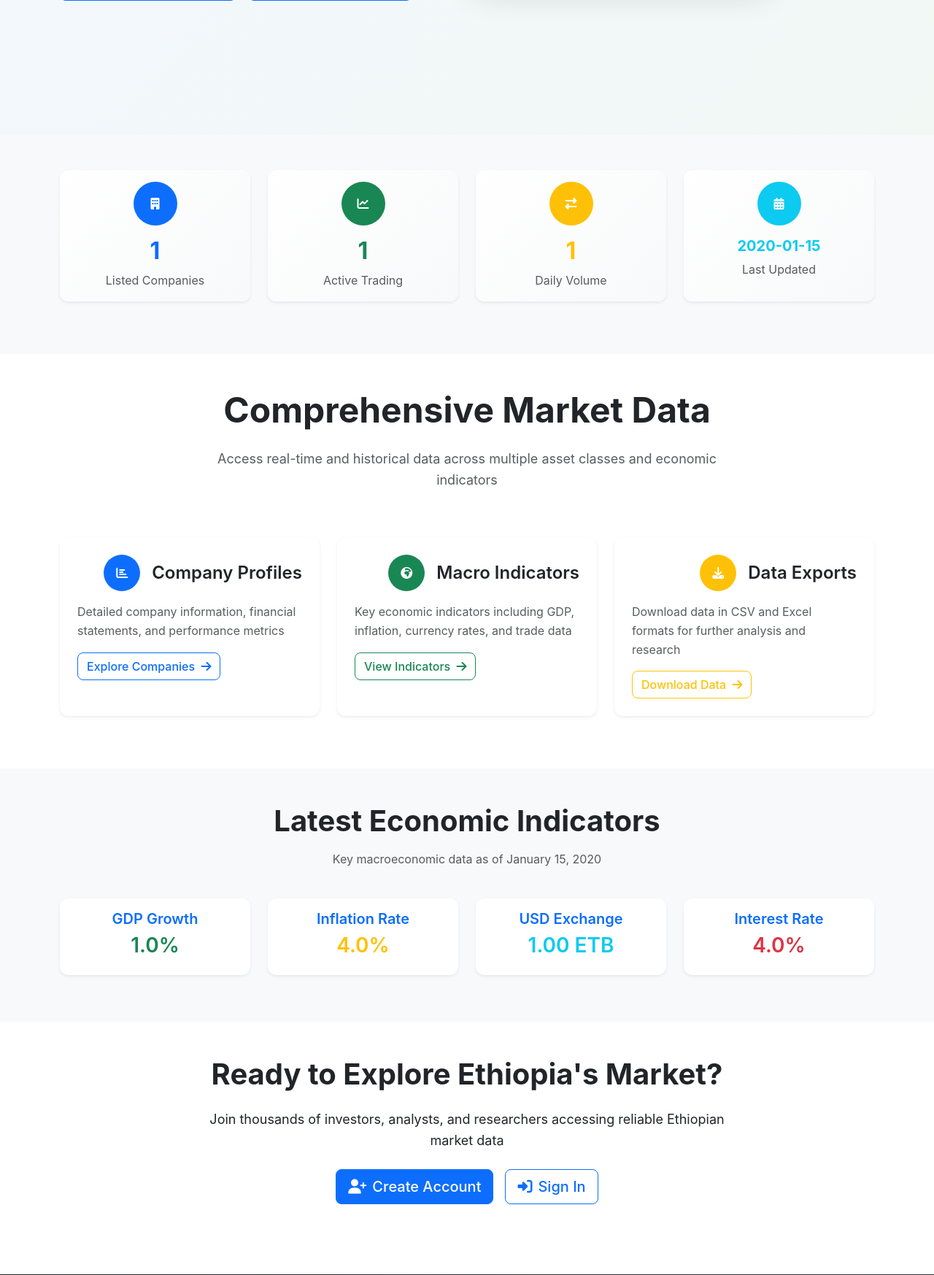
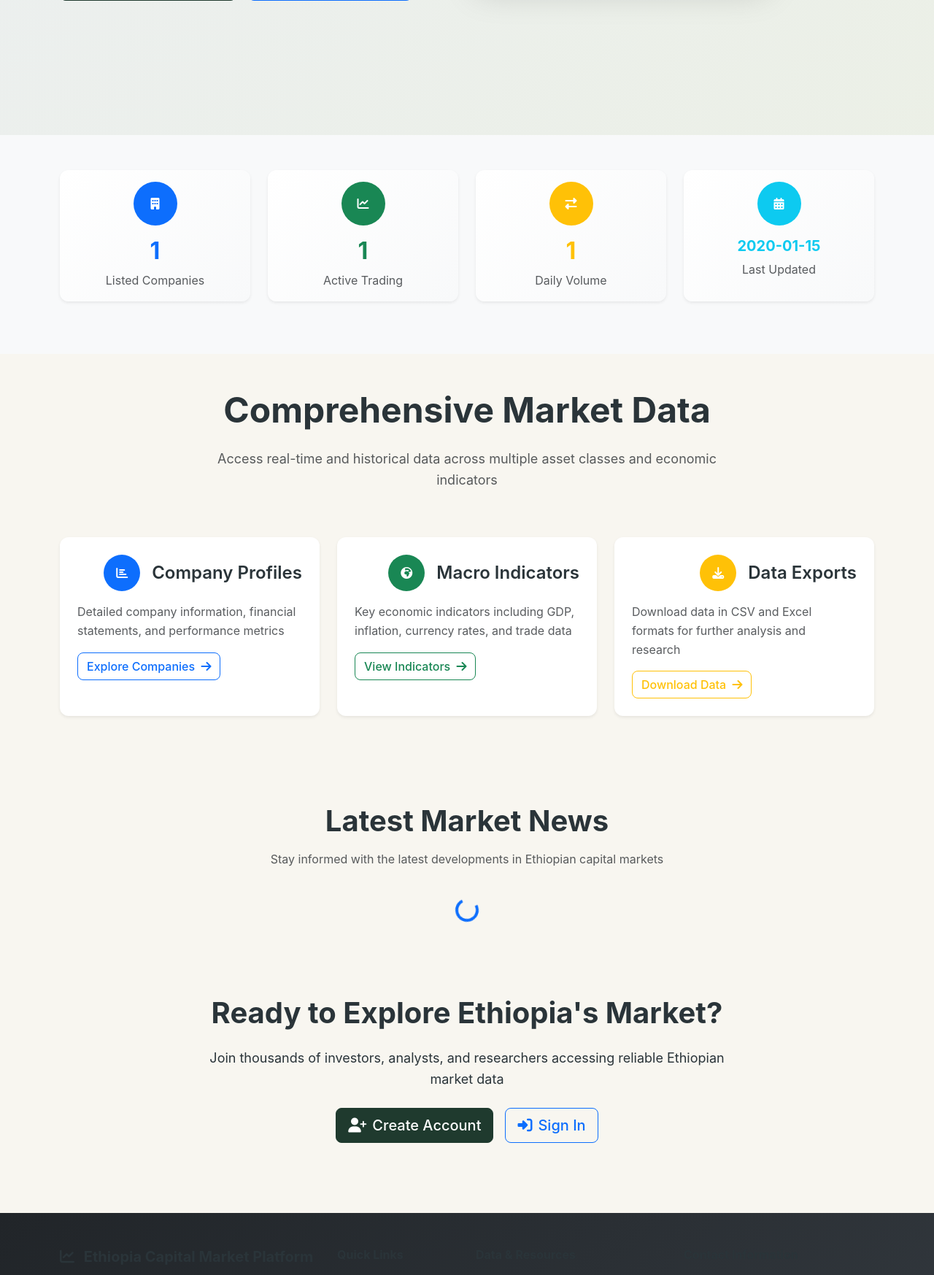
Before and after one commit to abela-21/ethiopia-financial-data, a Flask app: page / in a window 1280 px wide. Shown: the part 626-2373 px from the top of the page at 73% size. Run offline with Flask 3, Linux system fonts and the light colour scheme; tables that the repository leaves empty hold one stand-in row (values such as "Sample post"); some libraries are stand-ins or nearby versions.

Commit message:
Update the homepage to display news and utilize a new color scheme
Replaces economic indicators with news on the homepage, introduces new color scheme in `static/css/style.css`, and adds `news_routes.py` to the API.

Replit-Commit-Author: Agent
Replit-Commit-Session-Id: d90c0c0e-a632-408f-8798-0d23c952e810
Replit-Commit-Screenshot-Url: https://storage.googleapis.com/screenshot-production-us-central1/2f368adc-7e52-4124-b315-06ff67783e08/73eabf9d-60f6-4962-a927-63d29cd2b24c.jpg

```diff
--- a/api/__init__.py
+++ b/api/__init__.py
@@ -4,7 +4,7 @@ from flask import Blueprint
 api_bp = Blueprint('api', __name__)
 
 # Import route modules
-from . import company_routes, financial_routes, stock_routes, macro_routes, market_routes, download_routes
+from . import company_routes, financial_routes, stock_routes, macro_routes, market_routes, download_routes, news_routes
 
 # Register sub-blueprints
 api_bp.register_blueprint(company_routes.company_api)
@@ -13,3 +13,4 @@ api_bp.register_blueprint(stock_routes.stock_api)
 api_bp.register_blueprint(macro_routes.macro_api)
 api_bp.register_blueprint(market_routes.market_api)
 api_bp.register_blueprint(download_routes.download_api)
+api_bp.register_blueprint(news_routes.news_api, url_prefix='/news')
--- a/static/css/style.css
+++ b/static/css/style.css
@@ -1,21 +1,22 @@
 /* Ethiopian Capital Market Platform - Custom Styles */
 
-/* Root Variables - Ethiopian Flag Colors */
+/* Root Variables - Preferred Color Scheme */
 :root {
-    /* Ethiopian Flag Colors */
-    --ethiopia-green: #007a33;
-    --ethiopia-yellow: #ffdc00;
-    --ethiopia-red: #ef3340;
+    /* Preferred Color Palette */
+    --midnight-green: #1f3a2e;
+    --gunmetal: #2a3439;
+    --ivory-cream: #f8f6f0;
+    --sand-yellow: #d4af37;
 
     /* Extended Color Palette */
-    --primary-color: #0d6efd;
-    --secondary-color: #6c757d;
-    --success-color: var(--ethiopia-green);
-    --warning-color: var(--ethiopia-yellow);
-    --danger-color: var(--ethiopia-red);
-    --info-color: #0dcaf0;
-    --light-color: #f8f9fa;
-    --dark-color: #212529;
+    --primary-color: var(--midnight-green);
+    --secondary-color: var(--gunmetal);
+    --success-color: var(--midnight-green);
+    --warning-color: var(--sand-yellow);
+    --danger-color: #dc3545;
+    --info-color: #17a2b8;
+    --light-color: var(--ivory-cream);
+    --dark-color: var(--gunmetal);
 
     /* Typography */
     --font-family-sans-serif: 'Inter', -apple-system, BlinkMacSystemFont, 'Segoe UI', Roboto, sans-serif;
@@ -46,22 +47,21 @@ body {
     font-family: var(--font-family-sans-serif);
     line-height: 1.6;
     color: var(--dark-color);
-    background-color: #ffffff;
+    background-color: var(--ivory-cream);
 }
 
-/* Ethiopian Gradient Background */
-.bg-gradient-ethiopia {
+/* Preferred Gradient Backgrounds */
+.bg-gradient-primary {
     background: linear-gradient(135deg,
-        rgba(0, 122, 51, 0.9) 0%,
-        rgba(255, 220, 0, 0.8) 50%,
-        rgba(239, 51, 64, 0.9) 100%);
+        var(--midnight-green) 0%,
+        var(--gunmetal) 100%);
 }
 
-.bg-gradient-ethiopia-light {
+.bg-gradient-light {
     background: linear-gradient(135deg,
-        rgba(0, 122, 51, 0.1) 0%,
-        rgba(255, 220, 0, 0.1) 50%,
-        rgba(239, 51, 64, 0.1) 100%);
+        rgba(31, 58, 46, 0.1) 0%,
+        rgba(42, 52, 57, 0.1) 50%,
+        rgba(212, 175, 55, 0.1) 100%);
 }
 
 /* Typography Enhancements */
--- a/static/js/dashboard.js
+++ b/static/js/dashboard.js
@@ -68,8 +68,8 @@ class DashboardManager {
             // Load market summary
             await this.loadMarketSummary(forceRefresh);
 
-            // Load latest indicators
-            await this.loadLatestIndicators(forceRefresh);
+            // Load latest news
+            await this.loadLatestNews(forceRefresh);
 
             // Load recent activities
             await this.loadRecentActivities(forceRefresh);
--- a/templates/index.html
+++ b/templates/index.html
@@ -29,7 +29,7 @@
                     <img src="https://pixabay.com/get/g96ede666a773953609350b06d7d0080f99b29ccfae4614c46c300d103c5306d5cf2e5b3b34354368ce92221d819a33de1616b663276c413f7172a27eb1229e9c_1280.jpg"
                          alt="Ethiopian Business Professionals"
                          class="img-fluid rounded-3 shadow-lg">
-                    <div class="position-absolute top-0 start-0 w-100 h-100 bg-gradient-ethiopia rounded-3 opacity-75"></div>
+                    <div class="position-absolute top-0 start-0 w-100 h-100 bg-gradient-primary rounded-3 opacity-75"></div>
                 </div>
             </div>
         </div>
@@ -169,54 +169,25 @@
     </div>
 </section>
 
-<!-- Latest Economic Indicators -->
-{% if latest_macro %}
-<section class="macro-preview py-5 bg-light">
+<!-- Latest News -->
+<section class="news-section py-5">
     <div class="container">
         <div class="row mb-4">
             <div class="col-lg-8 mx-auto text-center">
-                <h2 class="display-6 fw-bold mb-3">Latest Economic Indicators</h2>
-                <p class="text-muted">Key macroeconomic data as of {{ latest_macro.date.strftime('%B %d, %Y') }}</p>
+                <h2 class="display-6 fw-bold mb-3">Latest Market News</h2>
+                <p class="text-muted">Stay informed with the latest developments in Ethiopian capital markets</p>
             </div>
         </div>
 
-        <div class="row">
-            <div class="col-lg-3 col-md-6 mb-3">
-                <div class="card text-center border-0 shadow-sm">
-                    <div class="card-body">
-                        <h5 class="card-title text-primary">GDP Growth</h5>
-                        <h3 class="text-success">{{ "%.1f"|format(latest_macro.gdp_growth) }}%</h3>
-                    </div>
-                </div>
-            </div>
-            <div class="col-lg-3 col-md-6 mb-3">
-                <div class="card text-center border-0 shadow-sm">
-                    <div class="card-body">
-                        <h5 class="card-title text-primary">Inflation Rate</h5>
-                        <h3 class="text-warning">{{ "%.1f"|format(latest_macro.inflation_rate) }}%</h3>
-                    </div>
-                </div>
-            </div>
-            <div class="col-lg-3 col-md-6 mb-3">
-                <div class="card text-center border-0 shadow-sm">
-                    <div class="card-body">
-                        <h5 class="card-title text-primary">USD Exchange</h5>
-                        <h3 class="text-info">{{ "%.2f"|format(latest_macro.etb_usd) if latest_macro.etb_usd else 'N/A' }} ETB</h3>
-                    </div>
-                </div>
-            </div>
-            <div class="col-lg-3 col-md-6 mb-3">
-                <div class="card text-center border-0 shadow-sm">
-                    <div class="card-body">
-                        <h5 class="card-title text-primary">Interest Rate</h5>
-                        <h3 class="text-danger">{{ "%.1f"|format(latest_macro.interest_rate) }}%</h3>
-                    </div>
+        <div class="row" id="latest-news">
+            <div class="col-12 text-center">
+                <div class="spinner-border text-primary" role="status">
+                    <span class="visually-hidden">Loading news...</span>
                 </div>
             </div>
         </div>
     </div>
 </section>
-{% endif %}
 
 <!-- Call to Action -->
 <section class="cta py-5">
```
Also changed, not shown: api/news_routes.py (added, +75 -0 lines).
